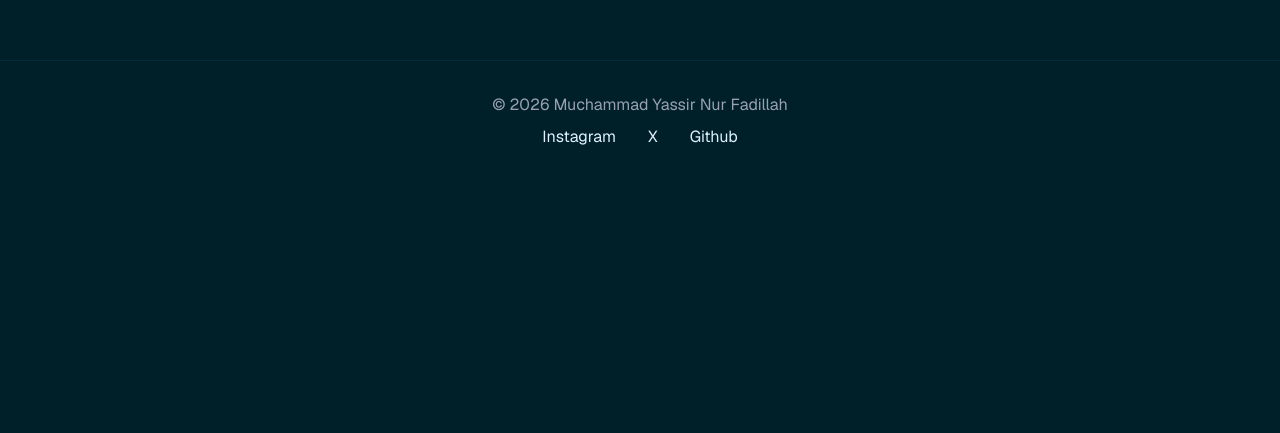
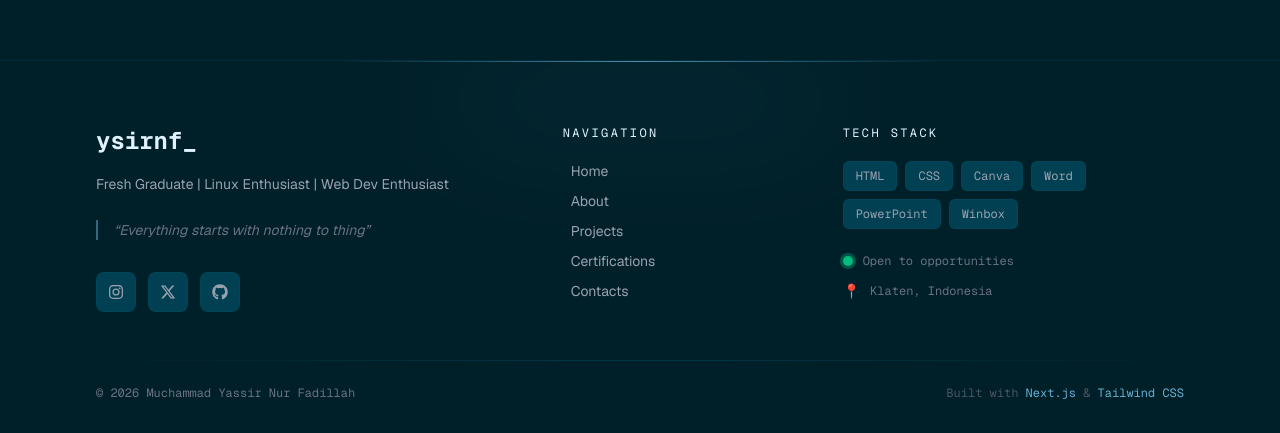
Before and after one commit to YasirFadhil/Portf, a Next.js app: page /about in a window 1280 px wide. Shown: the part 3087-3520 px from the top of the page. Before the commit the page ends 3268 px from the top, so only its background shows below. Built offline with nearby package versions, Linux system fonts and the light colour scheme.

Commit message:
Rev:add loading screen and redesign footer

```diff
--- a/app/component/Footer.tsx
+++ b/app/component/Footer.tsx
@@ -1,16 +1,142 @@
-import { socialMedia } from "../data";
-import { profile } from "../data";
+import Link from "next/link";
+import { socialMedia, profile, skills } from "../data";
+import { FontAwesomeIcon } from "@fortawesome/react-fontawesome";
+import { faInstagram, faXTwitter, faGithub } from "@fortawesome/free-brands-svg-icons";
+import type { IconDefinition } from "@fortawesome/fontawesome-svg-core";
+
+const navLinks = [
+    { href: "/", label: "Home" },
+    { href: "/about", label: "About" },
+    { href: "/projects", label: "Projects" },
+    { href: "/certifications", label: "Certifications" },
+    { href: "/contacts", label: "Contacts" },
+];
+
+const socialIcons: Record<string, IconDefinition> = {
+    Instagram: faInstagram,
+    X: faXTwitter,
+    Github: faGithub,
+};
 
 export default function Footer() {
+    const topSkills = skills.slice(0, 6);
+
     return (
-        <footer className="p-8 border-t border-port-border/30">
-            <div className="justify-center items-center text-center">
-                <p className="mb-2 text-gray-400">&copy; {new Date().getFullYear()} {profile.name}</p>
-                {socialMedia.map((social) => (
-                    <a className="px-4 text-port-accent hover:text-port-highlight transition-colors" key={social.name} href={social.url} target="_blank" rel="noopener noreferrer">
-                        {social.name}
-                    </a>
-                ))}
+        <footer className="relative overflow-hidden border-t border-port-border/30">
+            {/* Decorative gradient glow */}
+            <div className="absolute top-0 left-1/2 -translate-x-1/2 w-[600px] h-[1px] bg-gradient-to-r from-transparent via-port-highlight/60 to-transparent" />
+            <div className="absolute top-0 left-1/2 -translate-x-1/2 w-[400px] h-[80px] bg-port-highlight/5 blur-3xl rounded-full" />
+
+            <div className="relative max-w-6xl mx-auto px-8 pt-16 pb-8">
+                {/* Main Footer Grid */}
+                <div className="grid grid-cols-1 md:grid-cols-12 gap-12 md:gap-8 mb-12">
+
+                    {/* Brand Column */}
+                    <div className="md:col-span-5 flex flex-col gap-4">
+                        <Link href="/" className="font-mono font-bold text-2xl text-port-accent hover:text-port-highlight transition-colors w-fit">
+                            ysirnf_
+                        </Link>
+                        <p className="text-gray-400 text-sm leading-relaxed max-w-sm">
+                            {profile.tagline}
+                        </p>
+                        <blockquote className="border-l-2 border-port-highlight/40 pl-4 mt-2">
+                            <p className="text-gray-500 text-sm italic">
+                                &ldquo;{profile.motto}&rdquo;
+                            </p>
+                        </blockquote>
+
+                        {/* Social Icons */}
+                        <div className="flex gap-3 mt-4">
+                            {socialMedia.map((social) => (
+                                <a
+                                    key={social.name}
+                                    href={social.url}
+                                    target="_blank"
+                                    rel="noopener noreferrer"
+                                    className="group relative w-10 h-10 rounded-lg bg-port-card border border-port-border/40 flex items-center justify-center hover:border-port-highlight/60 hover:bg-port-highlight/10 transition-all duration-300"
+                                    title={social.name}
+                                >
+                                    <FontAwesomeIcon
+                                        icon={socialIcons[social.name]}
+                                        className="w-4 h-4 text-gray-400 group-hover:text-port-highlight transition-colors"
+                                    />
+                                </a>
+                            ))}
+                        </div>
+                    </div>
+
+                    {/* Navigation Column */}
+                    <div className="md:col-span-3">
+                        <h3 className="text-xs font-mono uppercase tracking-[0.2em] text-port-accent mb-5">
+                            Navigation
+                        </h3>
+                        <ul className="flex flex-col gap-2.5">
+                            {navLinks.map((link) => (
+                                <li key={link.href}>
+                                    <Link
+                                        href={link.href}
+                                        className="group text-gray-400 text-sm hover:text-port-accent transition-colors flex items-center gap-2"
+                                    >
+                                        <span className="w-0 group-hover:w-3 h-[1px] bg-port-highlight transition-all duration-300" />
+                                        {link.label}
+                                    </Link>
+                                </li>
+                            ))}
+                        </ul>
+                    </div>
+
+                    {/* Tech Stack Column */}
+                    <div className="md:col-span-4">
+                        <h3 className="text-xs font-mono uppercase tracking-[0.2em] text-port-accent mb-5">
+                            Tech Stack
+                        </h3>
+                        <div className="flex flex-wrap gap-2">
+                            {topSkills.map((skill) => (
+                                <span
+                                    key={skill.name}
+                                    className="px-3 py-1.5 text-xs font-mono rounded-md bg-port-card border border-port-border/40 text-gray-400 hover:text-port-highlight hover:border-port-highlight/40 transition-all duration-300 cursor-default"
+                                >
+                                    {skill.name}
+                                </span>
+                            ))}
+                        </div>
+
+                        {/* Status badge */}
+                        <div className="mt-6 flex items-center gap-2.5">
+                            <span className="relative flex h-2.5 w-2.5">
+                                <span className="animate-ping absolute inline-flex h-full w-full rounded-full bg-emerald-400 opacity-75" />
+                                <span className="relative inline-flex rounded-full h-2.5 w-2.5 bg-emerald-500" />
+                            </span>
+                            <span className="text-xs text-gray-500 font-mono">
+                                Open to opportunities
+                            </span>
+                        </div>
+
+                        {/* Location */}
+                        <div className="mt-3 flex items-center gap-2.5">
+                            <span className="text-gray-600 text-sm">📍</span>
+                            <span className="text-xs text-gray-500 font-mono">
+                                Klaten, Indonesia
+                            </span>
+                        </div>
+                    </div>
+                </div>
+
+                {/* Divider */}
+                <div className="h-[1px] w-full bg-gradient-to-r from-transparent via-port-border/50 to-transparent mb-6" />
+
+                {/* Bottom Bar */}
+                <div className="flex flex-col md:flex-row justify-between items-center gap-4">
+                    <p className="text-gray-500 text-xs font-mono">
+                        &copy; {new Date().getFullYear()} {profile.name}
+                    </p>
+                    <p className="text-gray-600 text-xs font-mono">
+                        Built with{" "}
+                        <span className="text-port-highlight/80">Next.js</span>{" "}
+                        &amp;{" "}
+                        <span className="text-port-highlight/80">Tailwind CSS</span>
+                    </p>
+                </div>
             </div>
         </footer>
     );
--- /dev/null
+++ b/app/component/LoadingScreen.tsx
@@ -0,0 +1,42 @@
+'use client'
+
+import { useState, useEffect } from "react"
+
+export default function LoadingScreen({children}: {
+    children: React.ReactNode
+}) {
+    const [isLoading, setIsLoading] = useState(true);
+    const [isFading, setIsFading] = useState(false)
+
+    useEffect(() => {
+        const timer = setTimeout(() => {
+            setIsFading(true)
+        }, 2000)
+
+        const removeTimer = setTimeout(() => {
+            setIsLoading(false)
+        }, 2600)
+
+        return () => {
+            clearTimeout(timer)
+            clearTimeout(removeTimer)
+        }
+    }, []);
+
+    return (
+    <>
+        {isLoading && (
+            <div className={`fixed inset-0 z-[9999] flex flex-col items-center justify-center bg-port-dark transition-opacity duration-600 ${isFading ? 'opacity-0' : 'opacity-100'}`}>
+                {/* Animated spinner */}
+                <div className="w-12 h-12 border-4 border-port-border border-t-port-highlight rounded-full animate-spin mb-6" />
+
+                {/* Brand name */}
+                <p className="text-port-highlight font-mono text-lg tracking-widest animate-pulse">
+                    ysirnf_
+                </p>
+            </div>
+        )}
+        {children}
+    </>
+    )
+}
--- a/app/layout.tsx
+++ b/app/layout.tsx
@@ -3,6 +3,7 @@ import { Geist, Geist_Mono } from "next/font/google";
 import "./globals.css";
 import Header from "./component/Header";
 import Footer from "./component/Footer";
+import LoadingScreen from "./component/LoadingScreen";
 
 const geistSans = Geist({
   variable: "--font-geist-sans",
@@ -30,9 +31,11 @@ export default function RootLayout({
       className={`${geistSans.variable} ${geistMono.variable} h-full antialiased`}
     >
       <body className="min-h-full flex flex-col">
-        <Header/>
-        {children}
-        <Footer/>
+        <LoadingScreen>
+          <Header/>
+          {children}
+          <Footer/>
+        </LoadingScreen>
       </body>
     </html>
   );
--- a/package.json
+++ b/package.json
@@ -9,6 +9,9 @@
     "lint": "node_modules/.bin/eslint"
   },
   "dependencies": {
+    "@fortawesome/fontawesome-svg-core": "^7.3.0",
+    "@fortawesome/free-brands-svg-icons": "^7.3.0",
+    "@fortawesome/react-fontawesome": "^3.3.1",
     "next": "16.2.6",
     "react": "19.2.4",
     "react-dom": "19.2.4"
```
Also changed, not shown: 1 other file (tests, documents, lock files or other folders).
